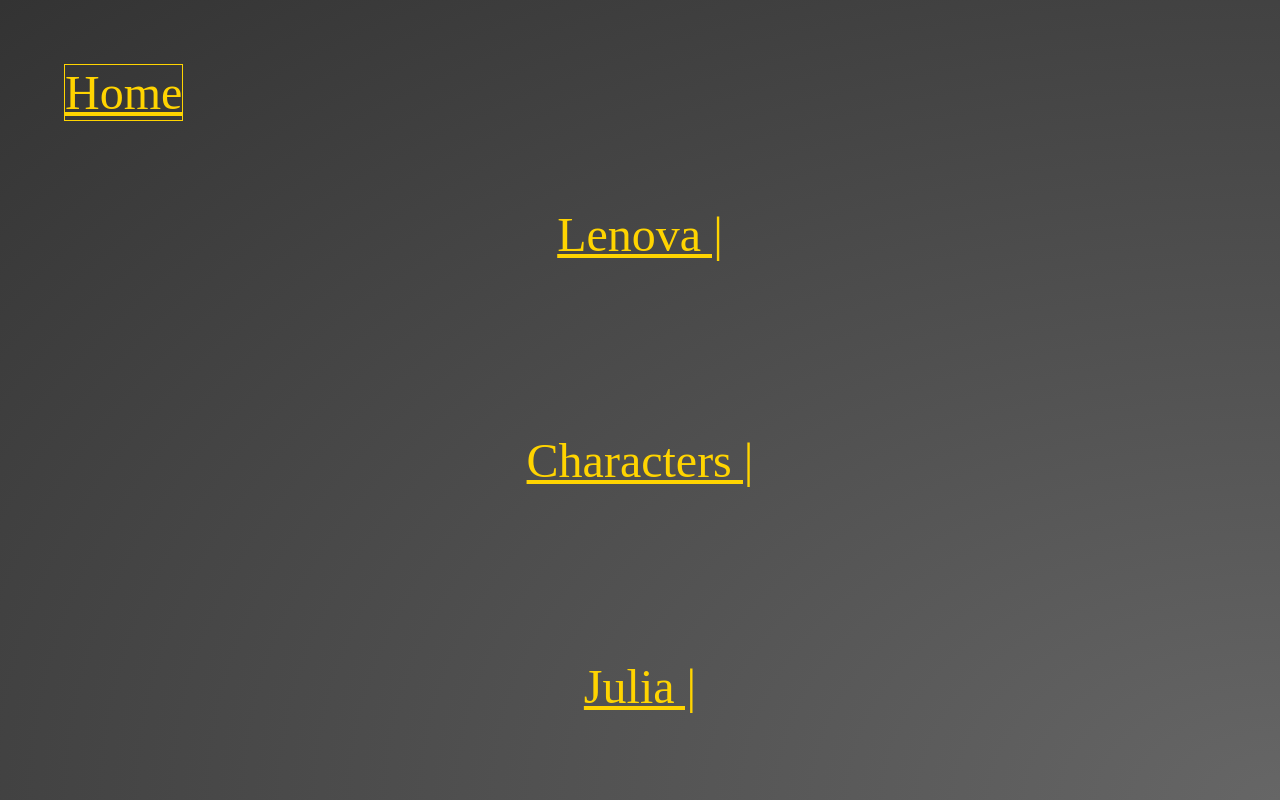
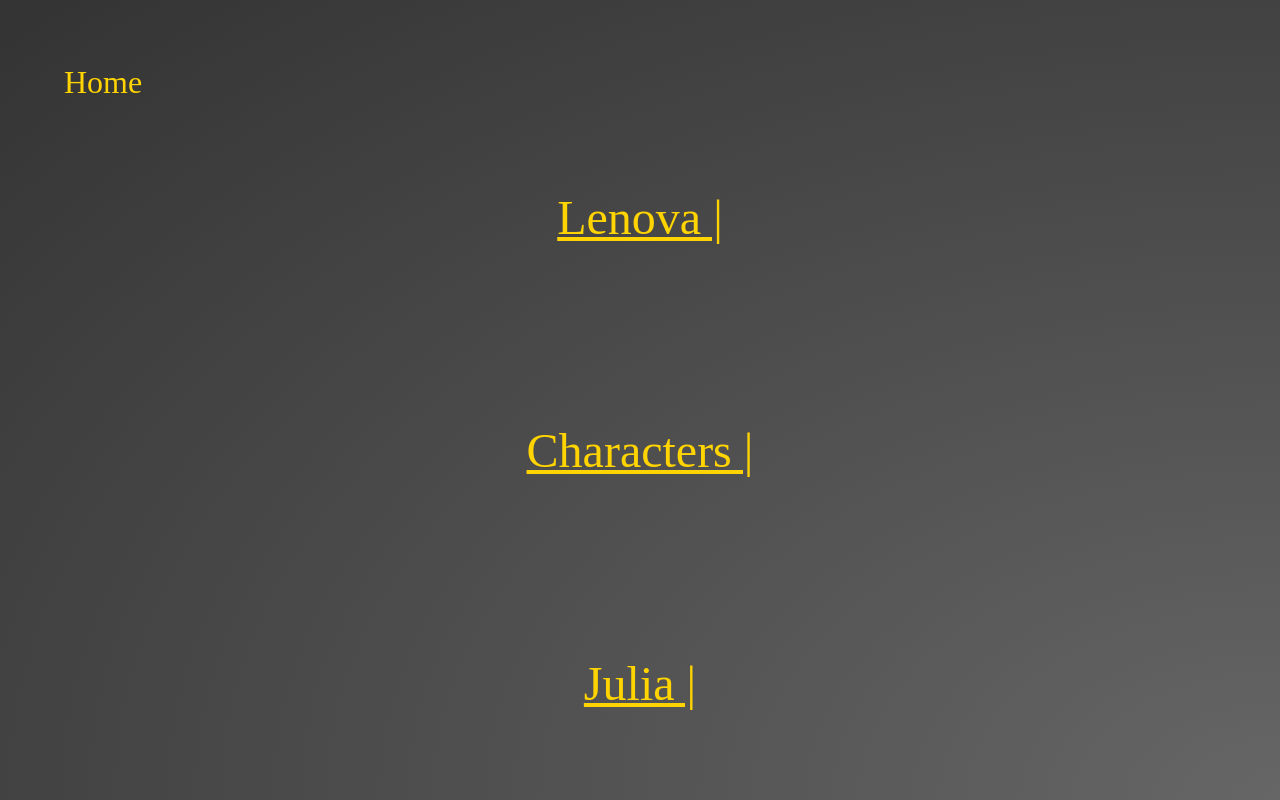
Before and after one commit to Nickvs99/DnD-campaign-companion, a Vue app: page /#/ in a window 1280 px wide. Built offline with nearby package versions, Linux system fonts and the light colour scheme.

Commit message:
Updated navbar look

```diff
--- a/src/components/NavBar.vue
+++ b/src/components/NavBar.vue
@@ -60,8 +60,14 @@ export default {
 
 .navbar-item {
     display: inline-block;
-    font-size: 3rem;
-    border: 1px solid;
+    font-size: 2rem;
+
+    text-decoration: none;
+
+    &:not(:first-child)::before{
+        content: "\2219"; // Thick dot
+        margin: 0.25em;
+    }
 }
 
 .slide-enter-active, .slide-leave-active {
```
